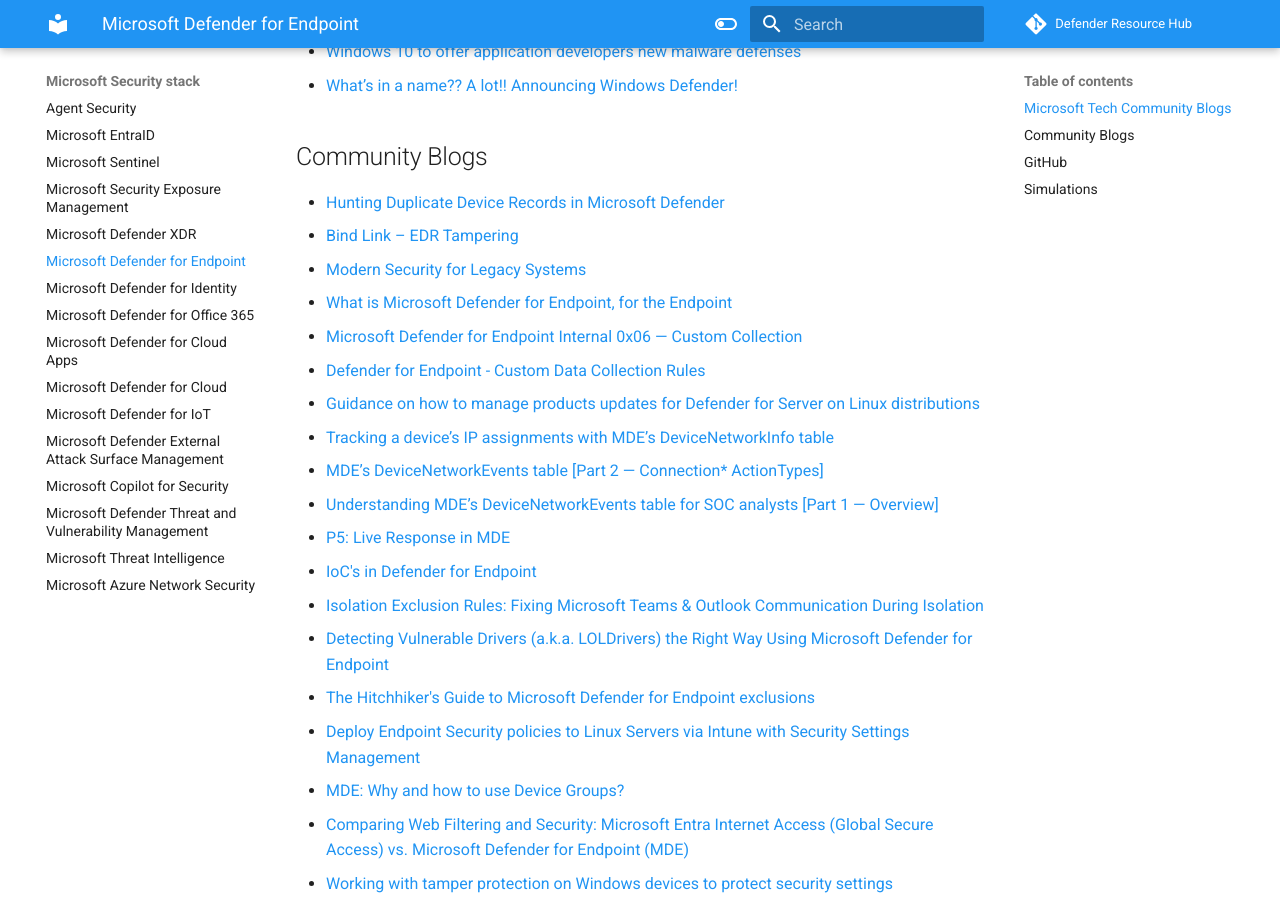
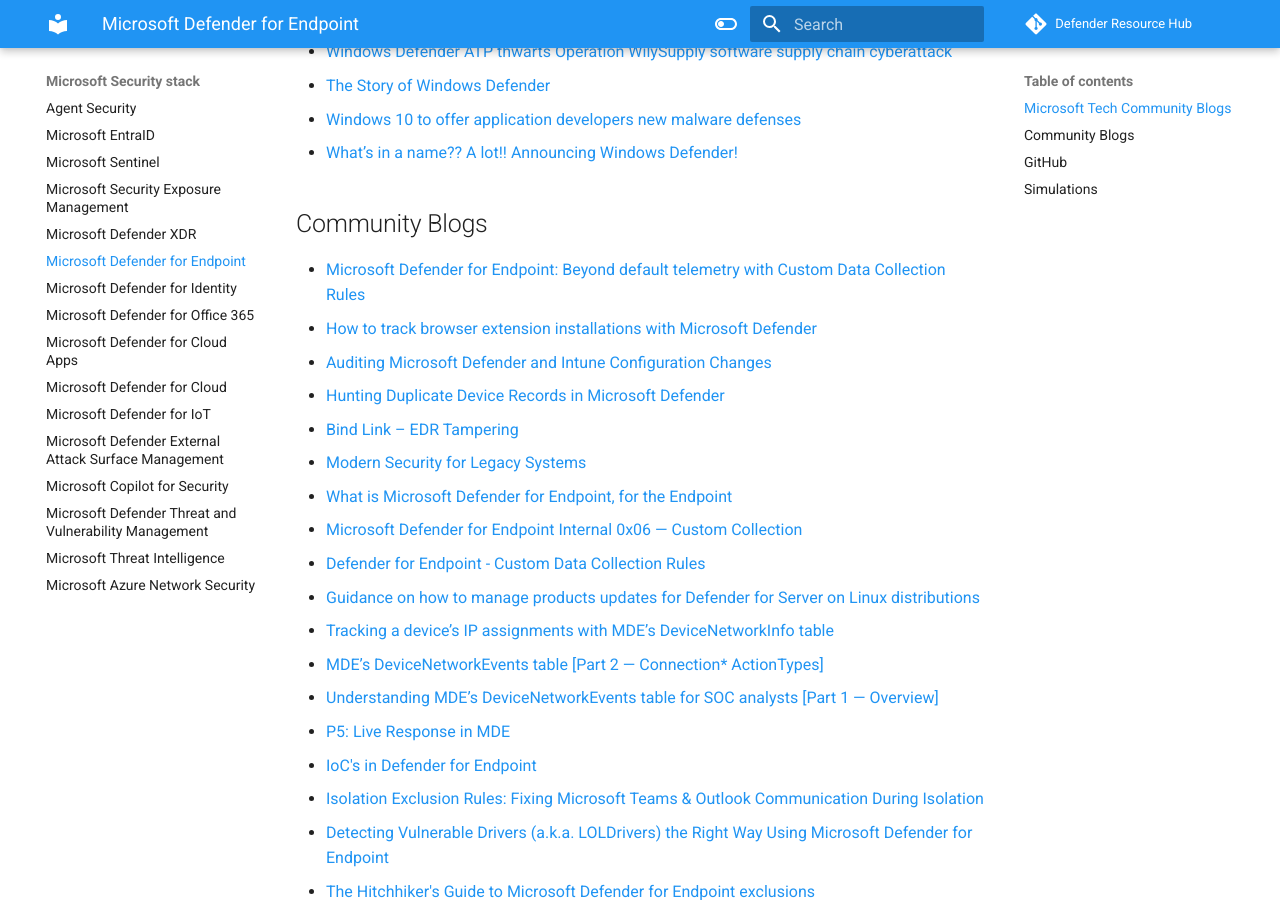
Before and after one commit to alexverboon/DefenderResourceHub, an MkDocs documentation site: the page built from docs/mde.md, in a window 1280 px wide and 900 px high, scrolled down 9951 px. Built offline with MkDocs 1.6.1 and Material for MkDocs 9.7.7, drawn with Linux system fonts in a browser that asks for light colours; comment, search, counter and statistics services are not loaded; some of the changed text lies outside the part shown.

Commit message:
Update November 2026

```diff
--- a/docs/mde.md
+++ b/docs/mde.md
@@ -13,6 +13,8 @@
 
 ## Microsoft Tech Community Blogs
 
+- [Now generally available: Discover local AI agents with Microsoft Defender](https://techcommunity.microsoft.com/blog/microsoftthreatprotectionblog/now-generally-available-discover-local-ai-agents-with-microsoft-defender/4568216)
+- [Secure Linux desktops with Microsoft Defender](https://techcommunity.microsoft.com/blog/microsoftthreatprotectionblog/secure-linux-desktops-with-microsoft-defender/4560822)
 - [New Privileged Token Context Telemetry Boosts Advanced Hunting in Microsoft Defender](https://techcommunity.microsoft.com/blog/microsoftdefenderatpblog/new-privileged-token-context-telemetry-boosts-advanced-hunting-in-microsoft-defe/4528613)
 - [Reduce unnecessary internet exposure with Microsoft Defender](https://techcommunity.microsoft.com/blog/microsoftdefenderatpblog/reduce-unnecessary-internet-exposure-with-microsoft-defender/4525654)
 - [Introducing scheduled antivirus scans on Microsoft Defender Linux](https://techcommunity.microsoft.com/blog/microsoftdefenderatpblog/introducing-scheduled-antivirus-scans-on-microsoft-defender-linux/4524578)
@@ -274,6 +276,9 @@
 
 ## Community Blogs
 
+- [Microsoft Defender for Endpoint: Beyond default telemetry with Custom Data Collection Rules](https://jeffreyappel.nl/microsoft-defender-for-endpoint-beyond-default-telemetry-with-custom-data-collection-rules/?utm_source=chatgpt.com)
+- [How to track browser extension installations with Microsoft Defender](https://jeffreyappel.nl/microsoft-defender-for-endpoint-beyond-default-telemetry-with-custom-data-collection-rules/?utm_source=chatgpt.com)
+- [Auditing Microsoft Defender and Intune Configuration Changes](https://jeffreyappel.nl/auditing-microsoft-defender-and-intune-configuration-changes/?utm_source=chatgpt.com)
 - [Hunting Duplicate Device Records in Microsoft Defender](https://allthingscloud.blog/duplicate-device-records-microsoft-defender-endpoint/)
 - [Bind Link – EDR Tampering](https://ipurple.team/2025/12/01/bind-link-edr-tampering/)
 - [Modern Security for Legacy Systems](https://medium.com/@verboonalex/modern-security-for-legacy-systems-0cb96f95a949)
```
Also changed, not shown: docs/mdc.md (+1 -0 lines), docs/mdxdr.md (+2 -0 lines).
